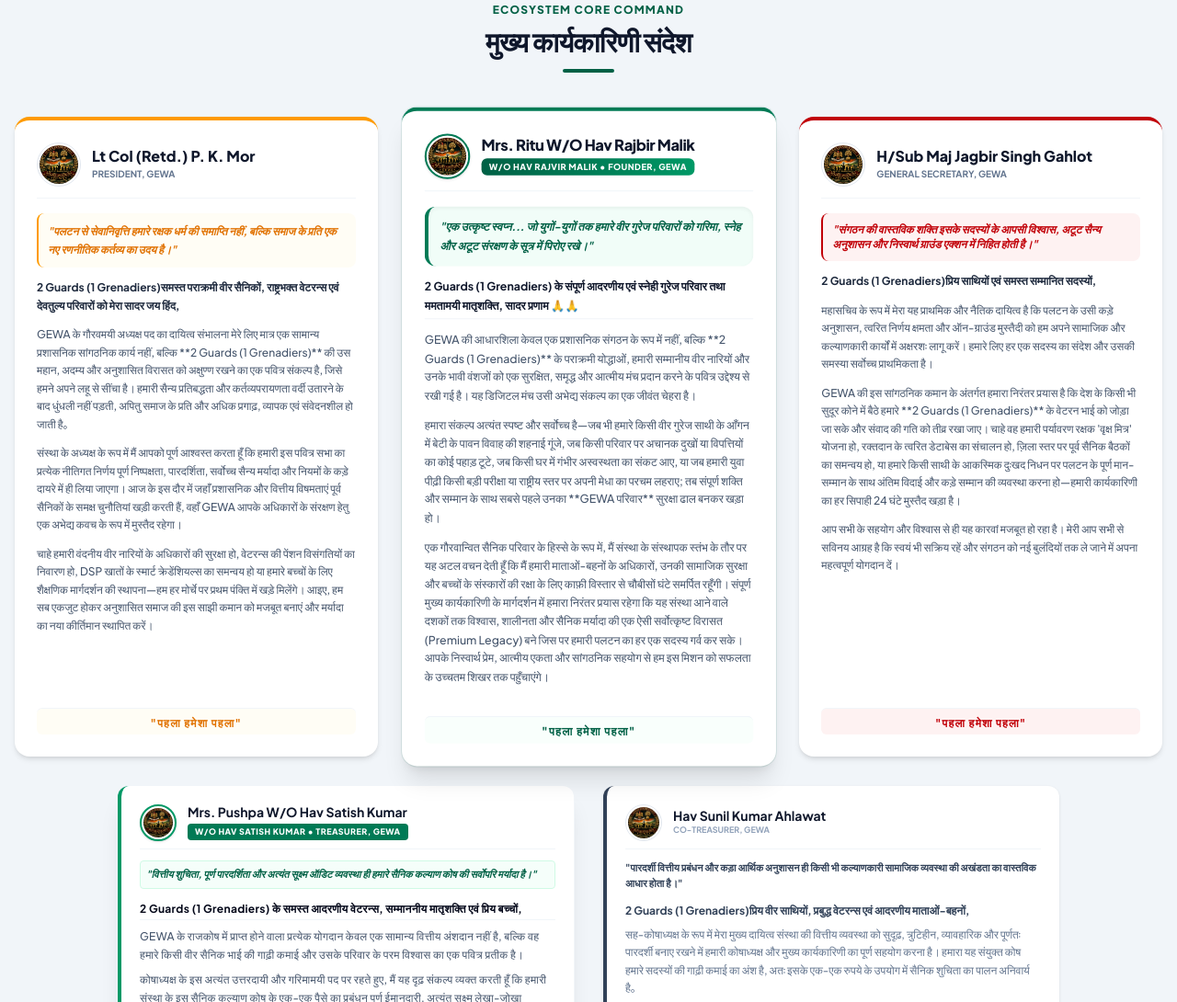
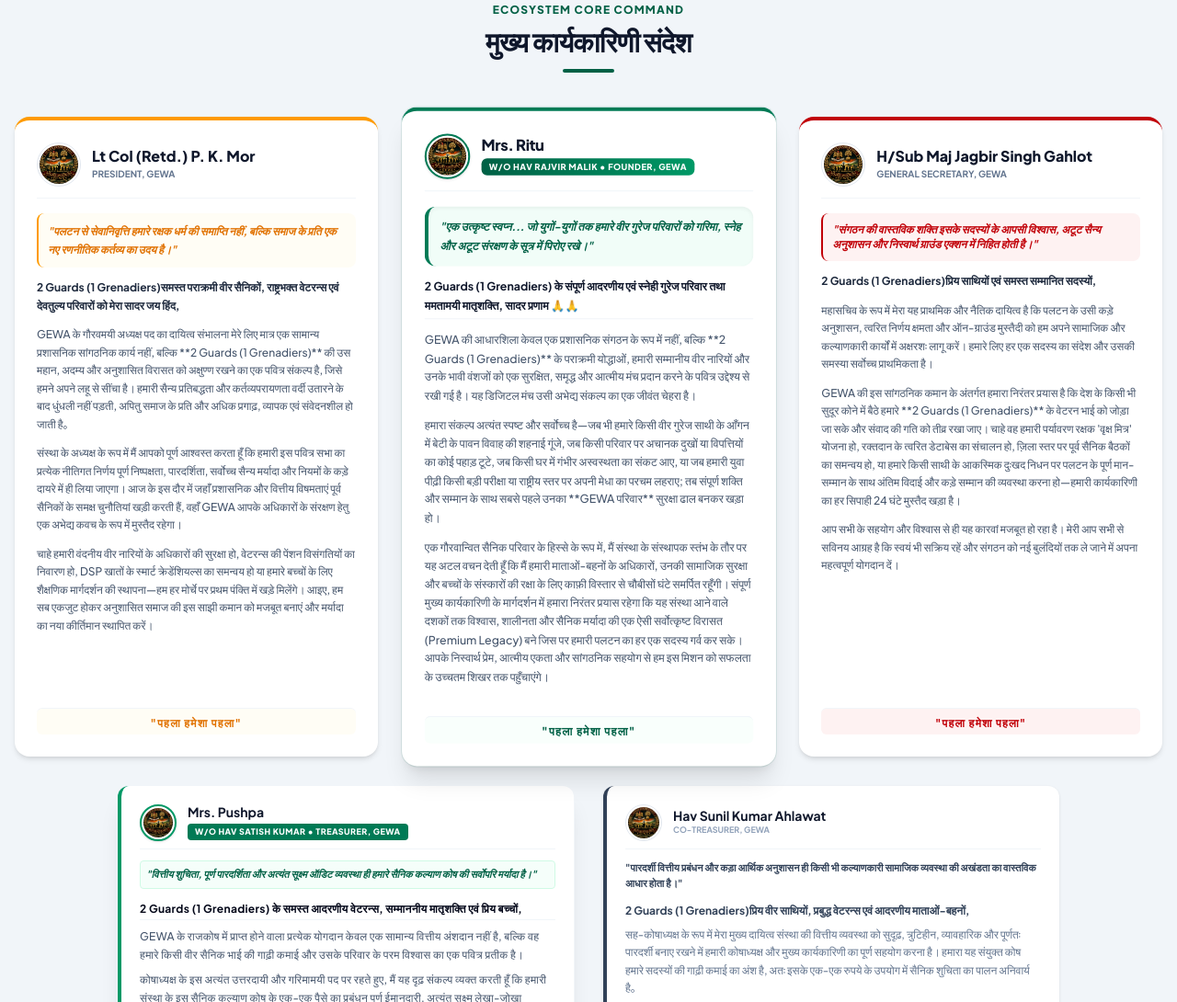
Before and after one commit to yadavshab/Gesmwa-website, a plain HTML site: page index.html in a window 1280 px wide. Shown: the part 929-2019 px from the top of the page at 92% size. Drawn offline with nearby package versions, Linux system fonts and the light colour scheme.

Commit message:
Update index.html

```diff
--- a/index.html
+++ b/index.html
@@ -255,7 +255,7 @@
                                 <img src="Gewa.jpeg" alt="Gewa Logo" class="w-full h-full object-cover rounded-full">
                             </div>
                             <div>
-                                <h3 class="font-extrabold text-base text-slate-900 tracking-tight leading-none">Mrs. Ritu W/O Hav Rajbir Malik</h3>
+                                <h3 class="font-extrabold text-base text-slate-900 tracking-tight leading-none">Mrs. Ritu </h3>
                                 <p class="text-[9px] text-white font-extrabold bg-gradient-to-r from-emerald-800 to-emerald-600 px-2 py-0.5 rounded-md uppercase tracking-wider mt-1 inline-block">W/O Hav Rajvir Malik • Founder, GEWA</p>
                             </div>
                         </div>
@@ -333,7 +333,7 @@
                                 <img src="Gewa.jpeg" alt="Gewa Logo" class="w-full h-full object-cover rounded-full">
                             </div>
                             <div>
-                                <h4 class="font-bold text-sm text-slate-900 leading-none">Mrs. Pushpa W/O Hav Satish Kumar</h4>
+                                <h4 class="font-bold text-sm text-slate-900 leading-none">Mrs. Pushpa</h4>
                                 <p class="text-[9px] text-white font-extrabold bg-emerald-700 px-2 py-0.5 rounded uppercase tracking-wider mt-1 inline-block">W/O Hav Satish Kumar • Treasurer, GEWA</p>
                             </div>
                         </div>
```
